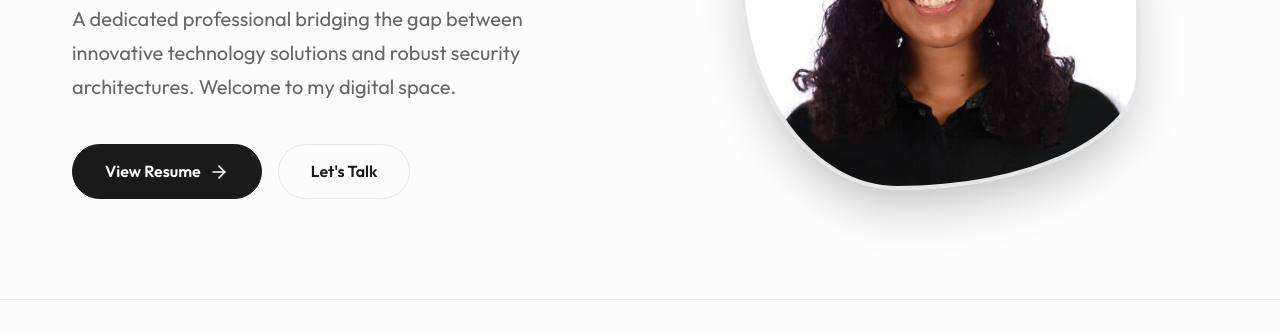
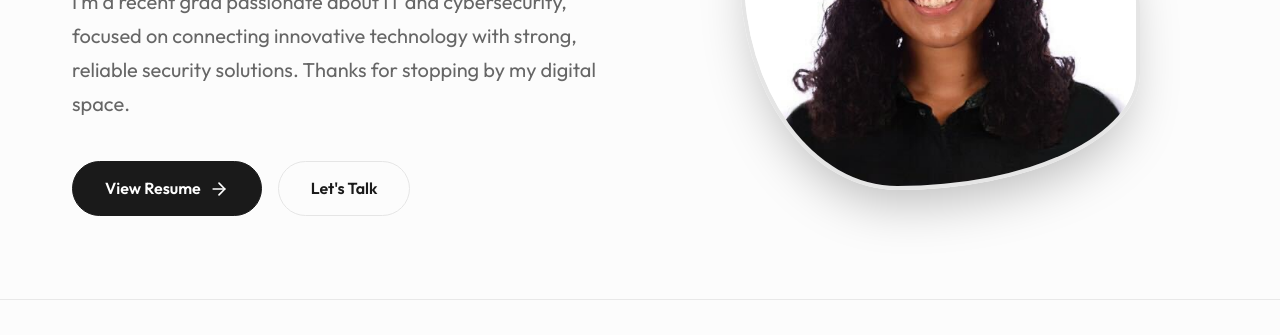
Before and after one commit to monikablakely/technical-portfolio, a plain HTML site: page index.html in a window 1280 px wide. Shown: the part 397-732 px from the top of the page. Drawn offline with Linux system fonts and the light colour scheme.

```diff
--- a/index.html
+++ b/index.html
@@ -61,7 +61,7 @@
         <div class="hero-content">
           <span class="hero-subtitle">IT | Cyber Security | Management</span>
           <h1 class="hero-title">Hi, I'm Monika Blakely.</h1>
-          <p class="hero-desc">A dedicated professional bridging the gap between innovative technology solutions and robust security architectures. Welcome to my digital space.</p>
+          <p class="hero-desc">I’m a recent grad passionate about IT and cybersecurity, focused on connecting innovative technology with strong, reliable security solutions. Thanks for stopping by my digital space.</p>
 
           <div class="hero-actions">
             <a href="resume.html" class="btn-primary">
```
